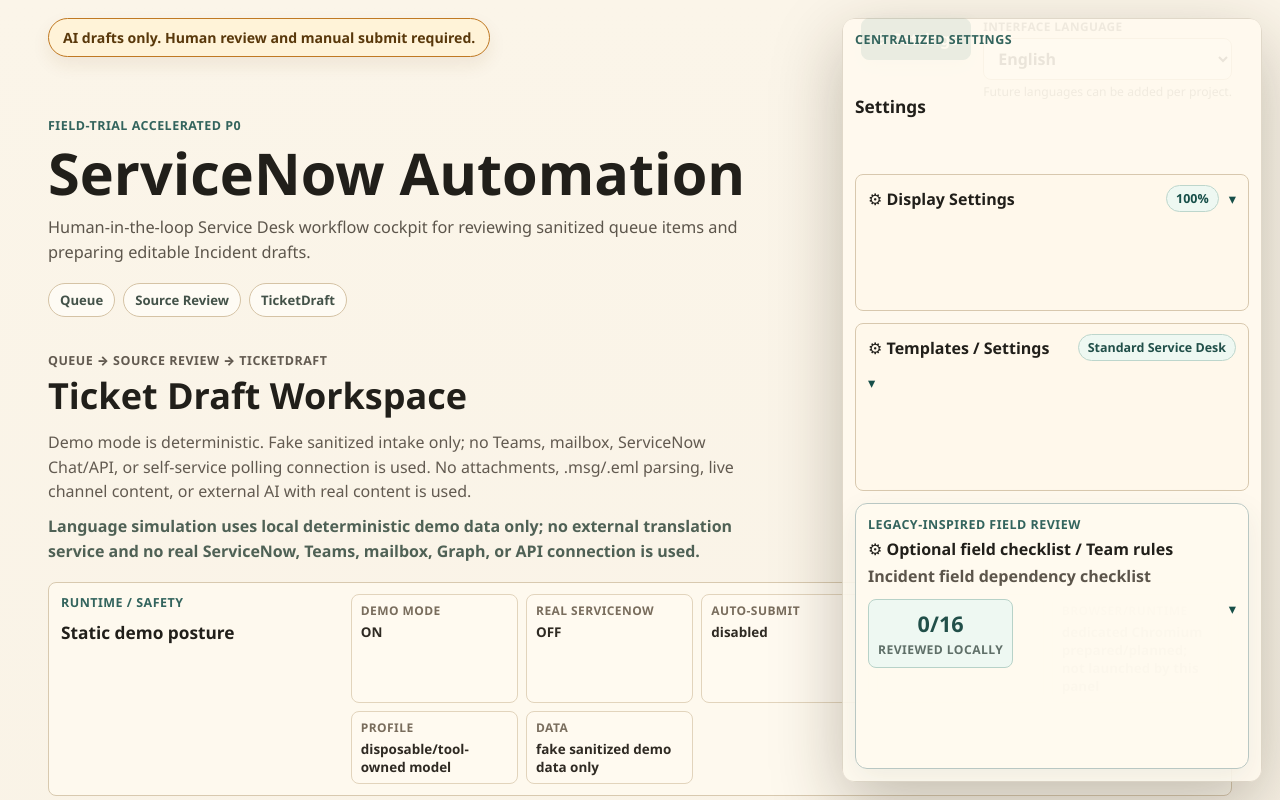
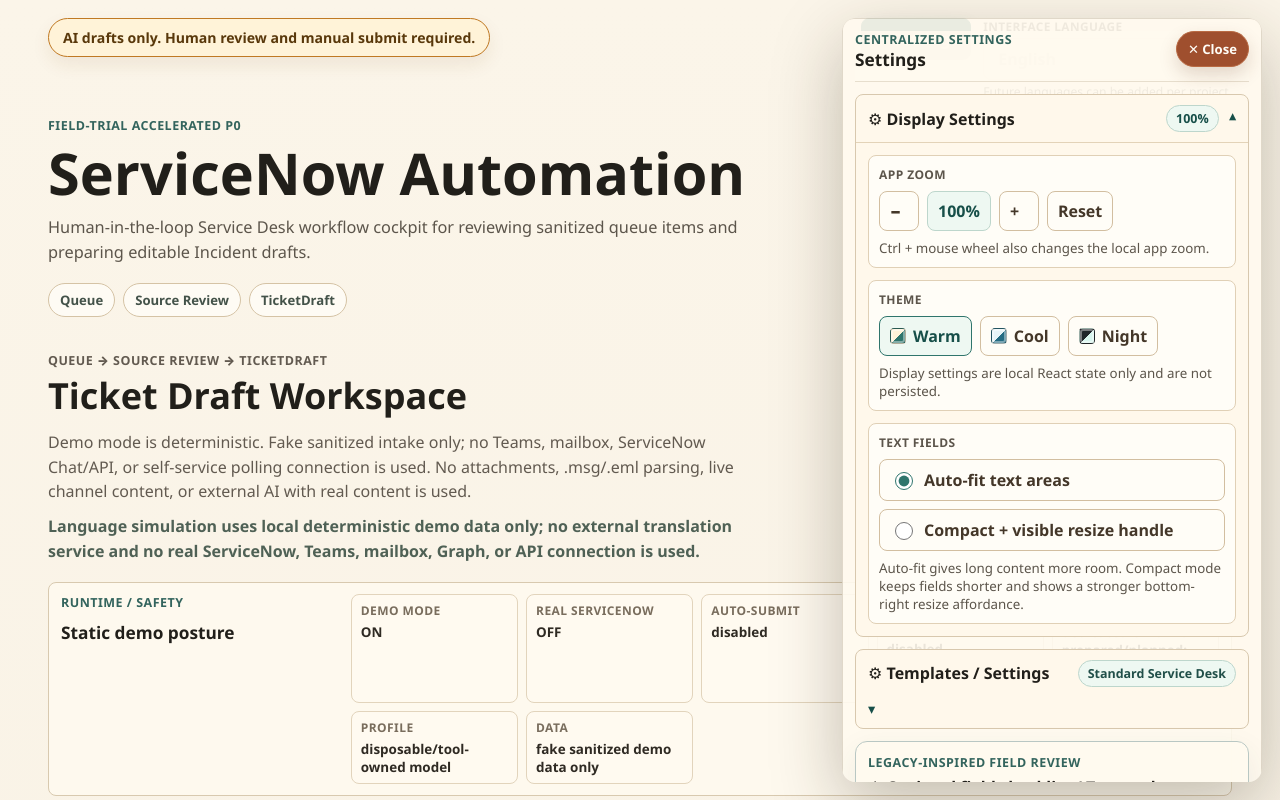
Before and after one commit to alanxiaofeifei/servicenow-automation, a React (Vite) app in the folder apps/desktop/: page / in a window 1280 px wide. Both pictures are taken after a click on the button "⚙ Settings". Shown: the top 800 px of the page. Built offline with nearby package versions, Linux system fonts and the light colour scheme.

Commit message:
fix: add settings drawer close control

```diff
--- a/apps/desktop/src/App.tsx
+++ b/apps/desktop/src/App.tsx
@@ -1,4 +1,4 @@
-import { type CSSProperties, type WheelEvent, useMemo, useState } from "react";
+import { type CSSProperties, type WheelEvent, useEffect, useMemo, useState } from "react";
 
 import { demoManualPasteScenarios, type ManualPasteScenario } from "@servicenow-automation/adapters/browser";
 import { generateMockTicketDraft } from "@servicenow-automation/ai";
@@ -735,6 +735,21 @@
   const [selectedEnvironmentMode, setSelectedEnvironmentMode] = useState<ServiceNowEnvironmentMode>(
     getDefaultServiceNowEnvironmentMode()
   );
+
+  useEffect(() => {
+    if (!settingsOpen) {
+      return undefined;
+    }
+
+    function closeSettingsOnEscape(event: KeyboardEvent) {
+      if (event.key === "Escape") {
+        setSettingsOpen(false);
+      }
+    }
+
+    window.addEventListener("keydown", closeSettingsOnEscape);
+    return () => window.removeEventListener("keydown", closeSettingsOnEscape);
+  }, [settingsOpen]);
   const [highSeverityState, setHighSeverityState] = useState<HighSeverityState>("normal");
   const [highSeverityAcknowledged, setHighSeverityAcknowledged] = useState(false);
   const [highSeverityMuted, setHighSeverityMuted] = useState(false);
@@ -1091,6 +1106,7 @@
             appZoomPercent={appZoomPercent}
             checkedFieldReviewItems={checkedFieldReviewItems}
             isOpen={settingsOpen}
+            onClose={() => setSettingsOpen(false)}
             onPresetChange={selectTemplatePreset}
             onResetZoom={() => setAppZoomPercent(100)}
             onTemplateChange={updateTemplateField}
@@ -1139,6 +1155,7 @@
   appZoomPercent,
   checkedFieldReviewItems,
   isOpen,
+  onClose,
   onPresetChange,
   onResetZoom,
   onTemplateChange,
@@ -1156,6 +1173,7 @@
   appZoomPercent: number;
   checkedFieldReviewItems: string[];
   isOpen: boolean;
+  onClose: () => void;
   onPresetChange: (presetId: DraftTemplatePresetId) => void;
   onResetZoom: () => void;
   onTemplateChange: (fieldName: keyof DraftTemplateSettings, value: string) => void;
@@ -1178,8 +1196,18 @@
     >
       <div className="settings-sidebar-inner">
         <header className="settings-sidebar-header">
-          <p className="eyebrow">Centralized settings</p>
-          <h3>Settings</h3>
+          <div>
+            <p className="eyebrow">Centralized settings</p>
+            <h3>Settings</h3>
+          </div>
+          <button
+            aria-label="Close settings panel"
+            className="settings-close-button"
+            type="button"
+            onClick={onClose}
+          >
+            ✕ Close
+          </button>
         </header>
 
         <DisplaySettingsPanel
@@ -1231,7 +1259,7 @@
   selectedTheme: DisplayTheme;
 }) {
   return (
-    <details className="display-settings-panel">
+    <details className="display-settings-panel" open>
       <summary>
         <span className="summary-label">⚙ Display Settings</span>
         <strong>{appZoomPercent}%</strong>
--- a/apps/desktop/src/styles.css
+++ b/apps/desktop/src/styles.css
@@ -425,12 +425,39 @@
 }
 
 .settings-sidebar-header {
-  display: grid;
-  gap: 3px;
+  position: sticky;
+  top: 0;
+  z-index: 2;
+  display: flex;
+  align-items: flex-start;
+  justify-content: space-between;
+  gap: 12px;
+  border-bottom: 1px solid rgba(122, 96, 58, 0.18);
+  padding-bottom: 10px;
+  background: var(--surface);
 }
 
 .settings-sidebar-header .eyebrow {
   margin: 0;
+}
+
+.settings-close-button {
+  flex: 0 0 auto;
+  border: 1px solid #b96a43;
+  border-radius: 999px;
+  padding: 8px 11px;
+  color: #fffdf7;
+  background: #9f4f2e;
+  box-shadow: 0 8px 18px rgba(100, 52, 30, 0.18);
+  font-size: 0.82rem;
+  font-weight: 950;
+}
+
+.settings-close-button:hover,
+.settings-close-button:focus-visible {
+  outline: 2px solid rgba(159, 79, 46, 0.28);
+  outline-offset: 2px;
+  background: #7f3d24;
 }
 
 .settings-sidebar .display-settings-panel,
```
Also changed, not shown: 1 other file (tests, documents, lock files or other folders).
